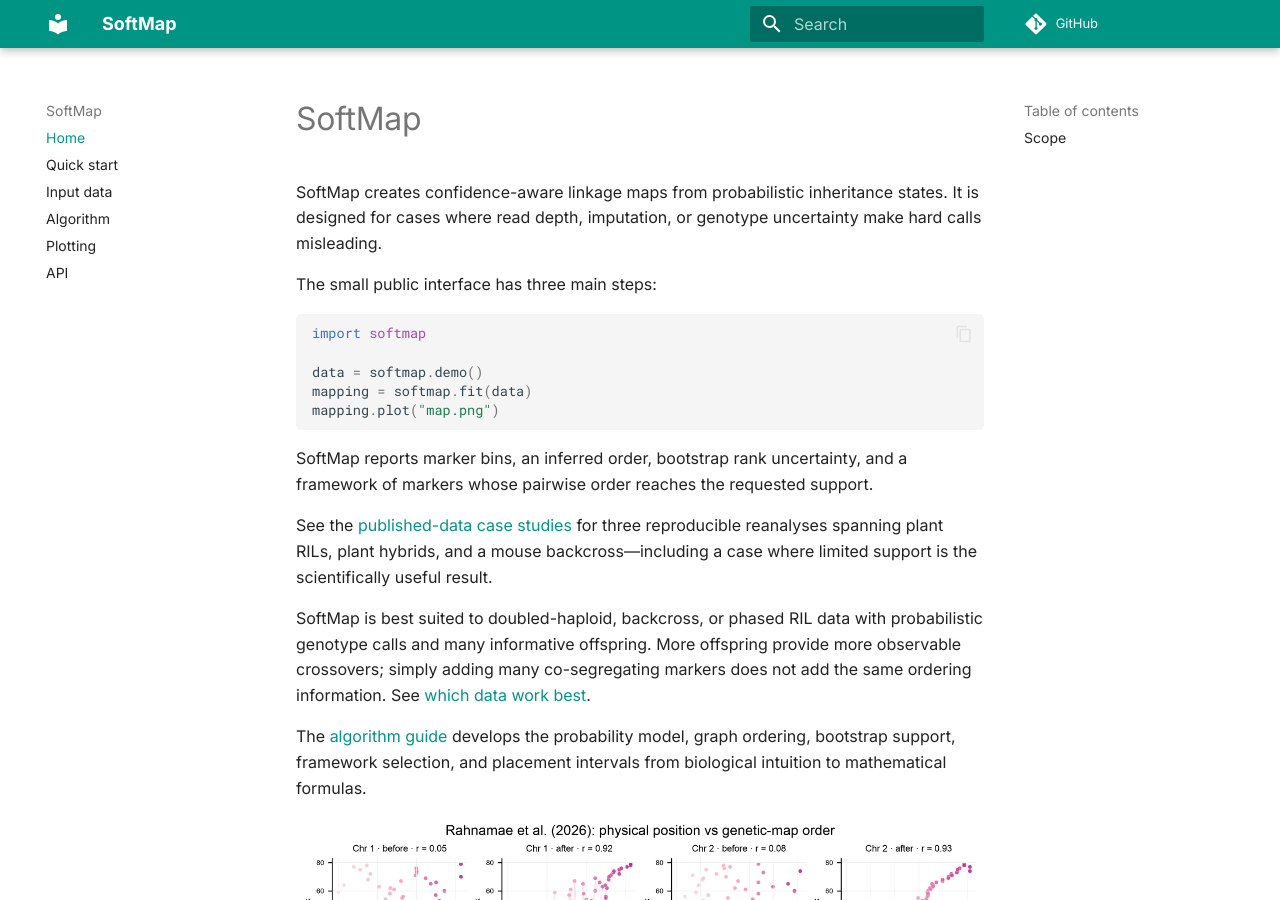
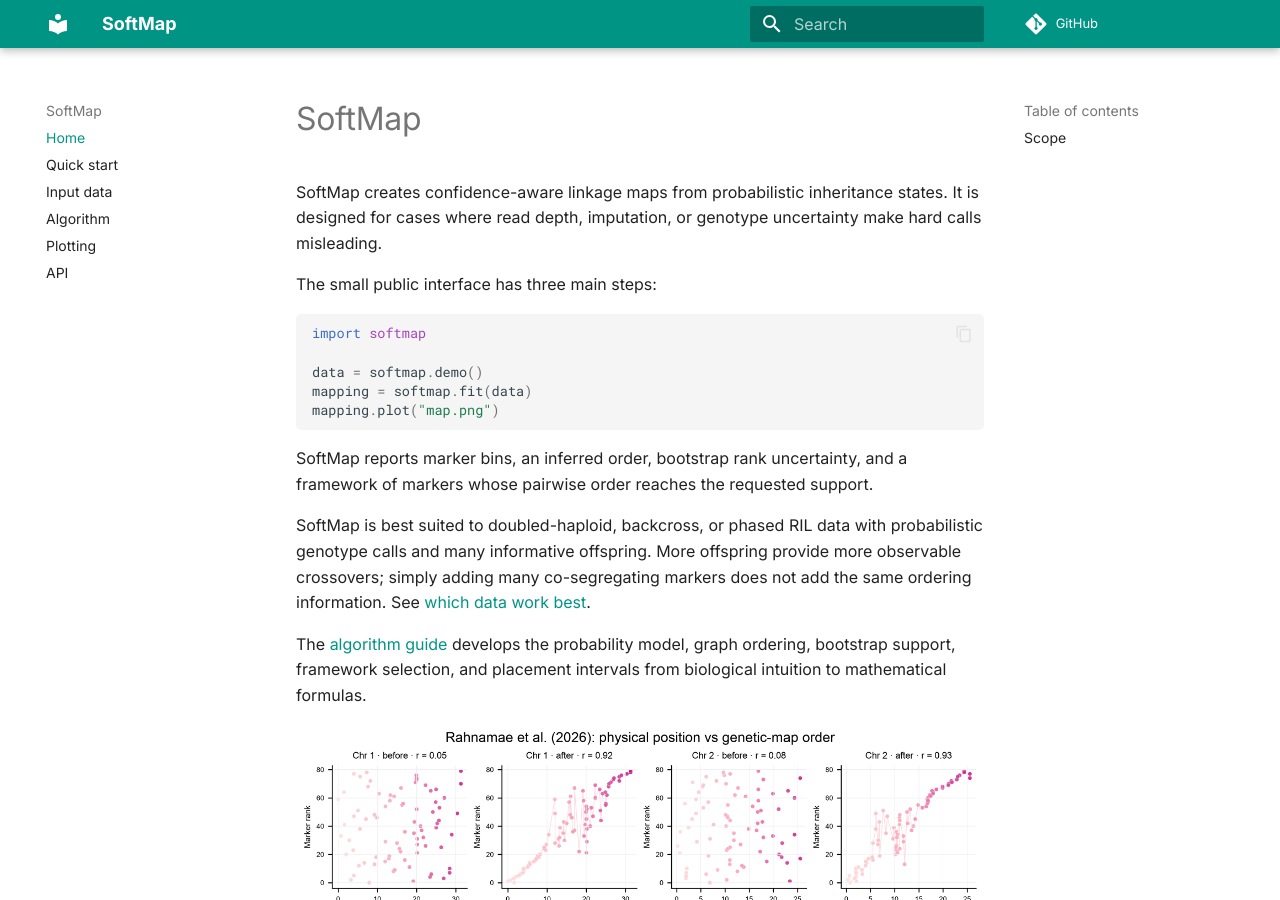
Before and after one commit to kevinkorfmann/softmap-linkage, an MkDocs documentation site: the page built from docs/index.md, in a window 1280 px wide and 900 px high. Built offline with MkDocs 1.6.1 and Material for MkDocs 9.7.7, drawn with Linux system fonts in a browser that asks for light colours; comment, search, counter and statistics services are not loaded.

Commit message:
Keep unfinished case studies out of docs

```diff
--- a/docs/index.md
+++ b/docs/index.md
@@ -16,10 +16,6 @@
 
 SoftMap reports marker bins, an inferred order, bootstrap rank uncertainty, and a
 framework of markers whose pairwise order reaches the requested support.
-
-See the [published-data case studies](case-studies.md) for three reproducible
-reanalyses spanning plant RILs, plant hybrids, and a mouse backcross—including a
-case where limited support is the scientifically useful result.
 
 SoftMap is best suited to doubled-haploid, backcross, or phased RIL data with
 probabilistic genotype calls and many informative offspring. More offspring provide
```
